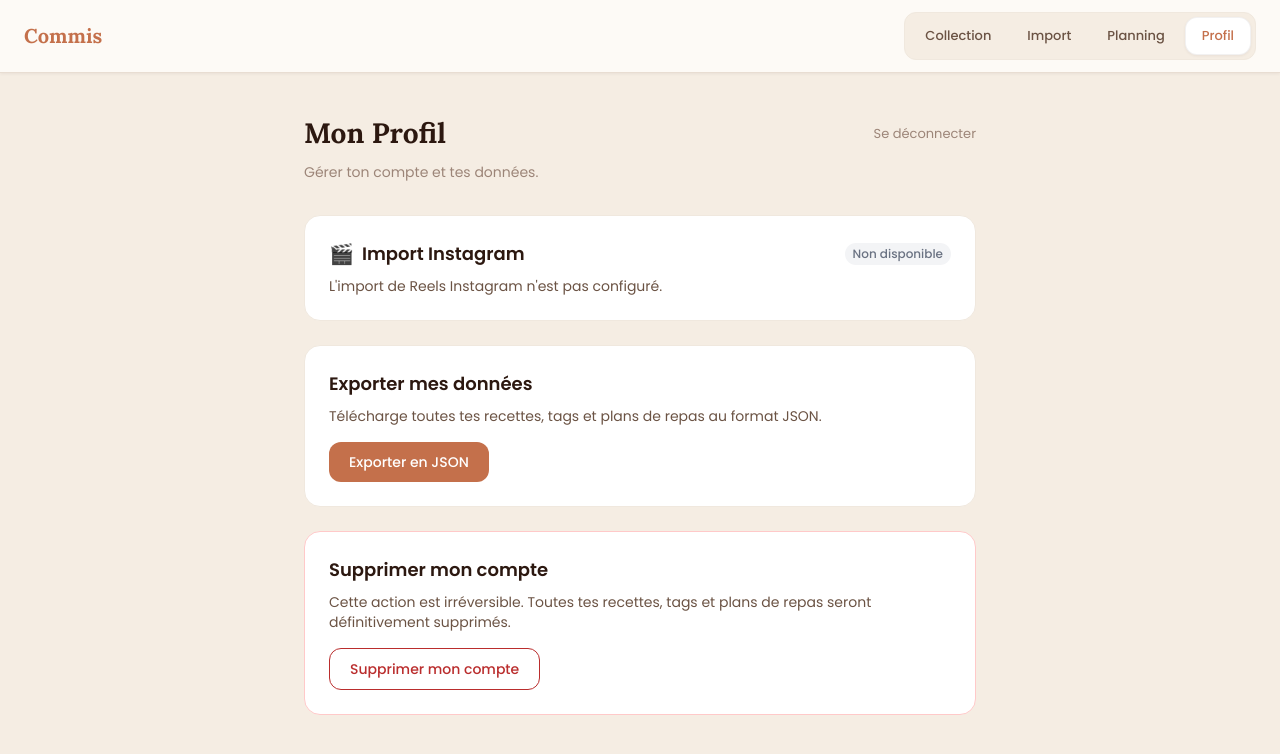
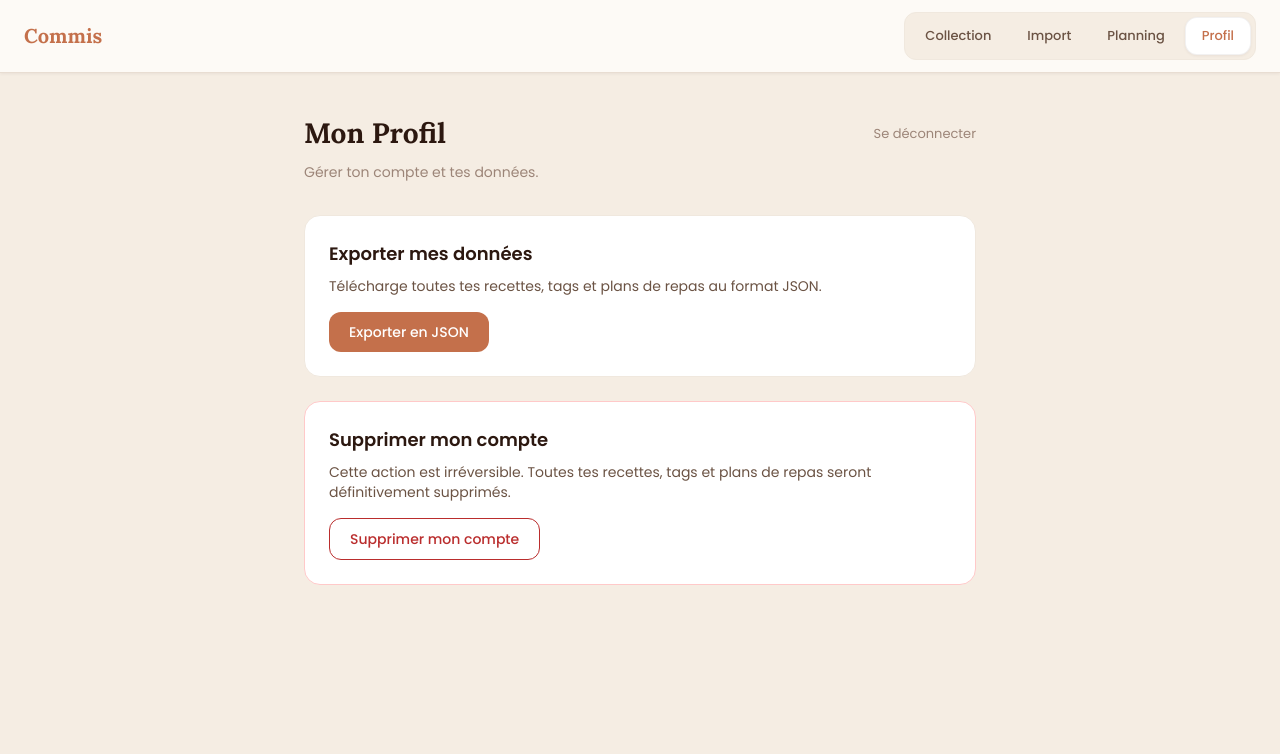
Before and after one commit to TiercePersonne/commis, a Next.js app: page /profile in a window 1280 px wide. Shown: the top 754 px of the page. Built offline with nearby package versions, Linux system fonts and the light colour scheme.

Commit message:
chore: supprimer section Instagram profil et sous-titre collection

```diff
--- a/src/app/page.tsx
+++ b/src/app/page.tsx
@@ -26,9 +26,6 @@ export default async function Home() {
         <h1 className="text-[28px] font-serif font-bold text-[var(--color-text-primary)] pt-8 pb-2">
           Ma Collection
         </h1>
-        <p className="text-[14px] text-[var(--color-text-muted)] pb-6">
-          Grid visuel style Pinterest — cartes avec images de couverture
-        </p>
 
         {error && (
           <div className="p-4 bg-red-50 border border-red-200 rounded-xl text-red-700 mb-6">
--- a/src/app/profile/page.tsx
+++ b/src/app/profile/page.tsx
@@ -1,8 +1,8 @@
 'use client';
 
-import { useState, useEffect } from 'react';
+import { useState } from 'react';
 import { AppLayout } from '@/app/components/app-layout';
-import { exportUserData, deleteAccount, hasSharedInstagramCookies } from '@/app/actions/profile';
+import { exportUserData, deleteAccount } from '@/app/actions/profile';
 import { logout } from '@/app/login/actions';
 
 export default function ProfilePage() {
@@ -11,11 +11,6 @@ export default function ProfilePage() {
   const [deleting, setDeleting] = useState(false);
   const [error, setError] = useState<string | null>(null);
 
-  const [sharedCookiesActive, setSharedCookiesActive] = useState(false);
-
-  useEffect(() => {
-    hasSharedInstagramCookies().then(setSharedCookiesActive);
-  }, []);
 
   const handleExport = async () => {
     setExporting(true);
@@ -84,25 +79,6 @@ export default function ProfilePage() {
           )}
 
           <div className="space-y-6">
-            {/* Section Instagram */}
-            <div className="bg-[var(--color-bg-card)] border border-[var(--color-border-light)] rounded-2xl p-6">
-              <div className="flex items-center gap-2">
-                <span className="text-xl">🎬</span>
-                <h2 className="text-lg font-semibold text-[var(--color-text-primary)]">
-                  Import Instagram
-                </h2>
-                <span className={`ml-auto text-[12px] font-medium px-2 py-0.5 rounded-full ${
-                  sharedCookiesActive ? 'bg-green-100 text-green-700' : 'bg-gray-100 text-gray-500'
-                }`}>
-                  {sharedCookiesActive ? 'Activé' : 'Non disponible'}
-                </span>
-              </div>
-              <p className="text-sm text-[var(--color-text-secondary)] mt-2">
-                {sharedCookiesActive
-                  ? "L'import de Reels Instagram est disponible."
-                  : "L'import de Reels Instagram n'est pas configuré."}
-              </p>
-            </div>
             <div className="bg-[var(--color-bg-card)] border border-[var(--color-border-light)] rounded-2xl p-6">
               <h2 className="text-lg font-semibold text-[var(--color-text-primary)] mb-2">
                 Exporter mes données
```
